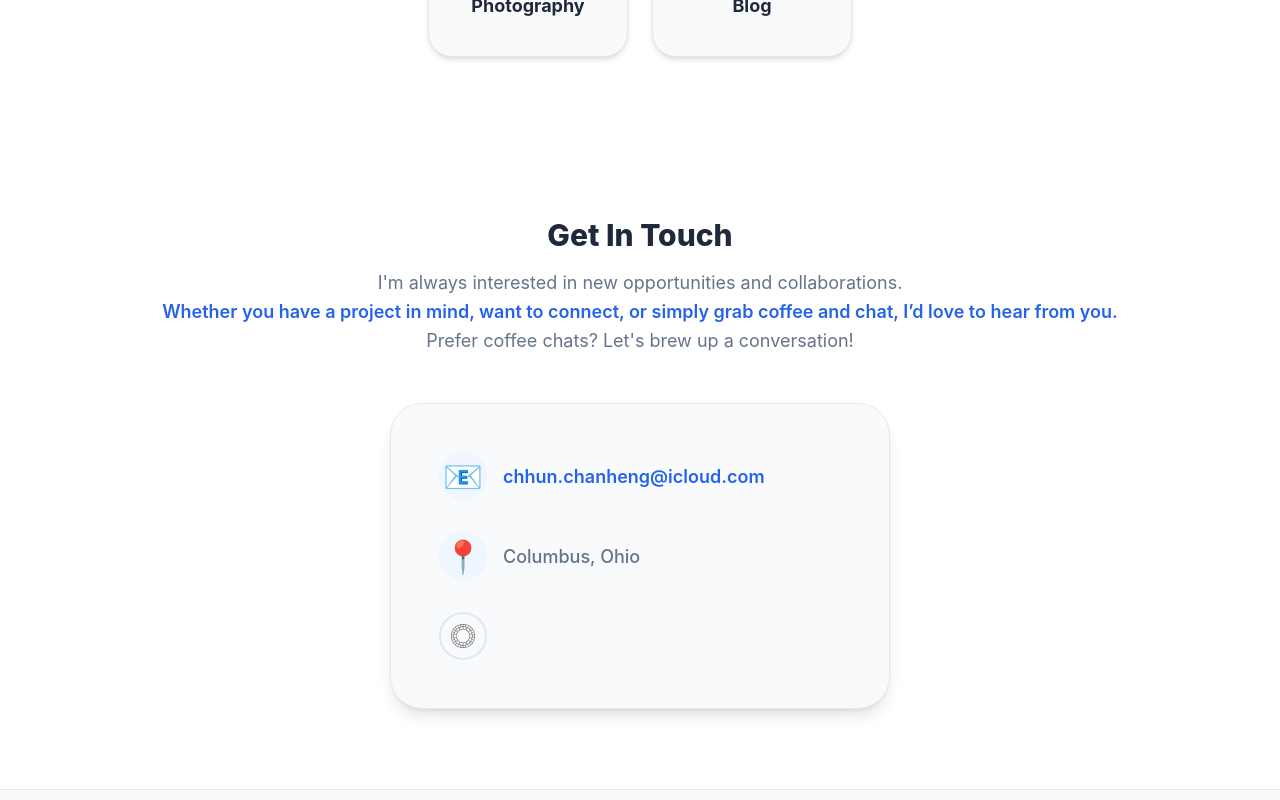
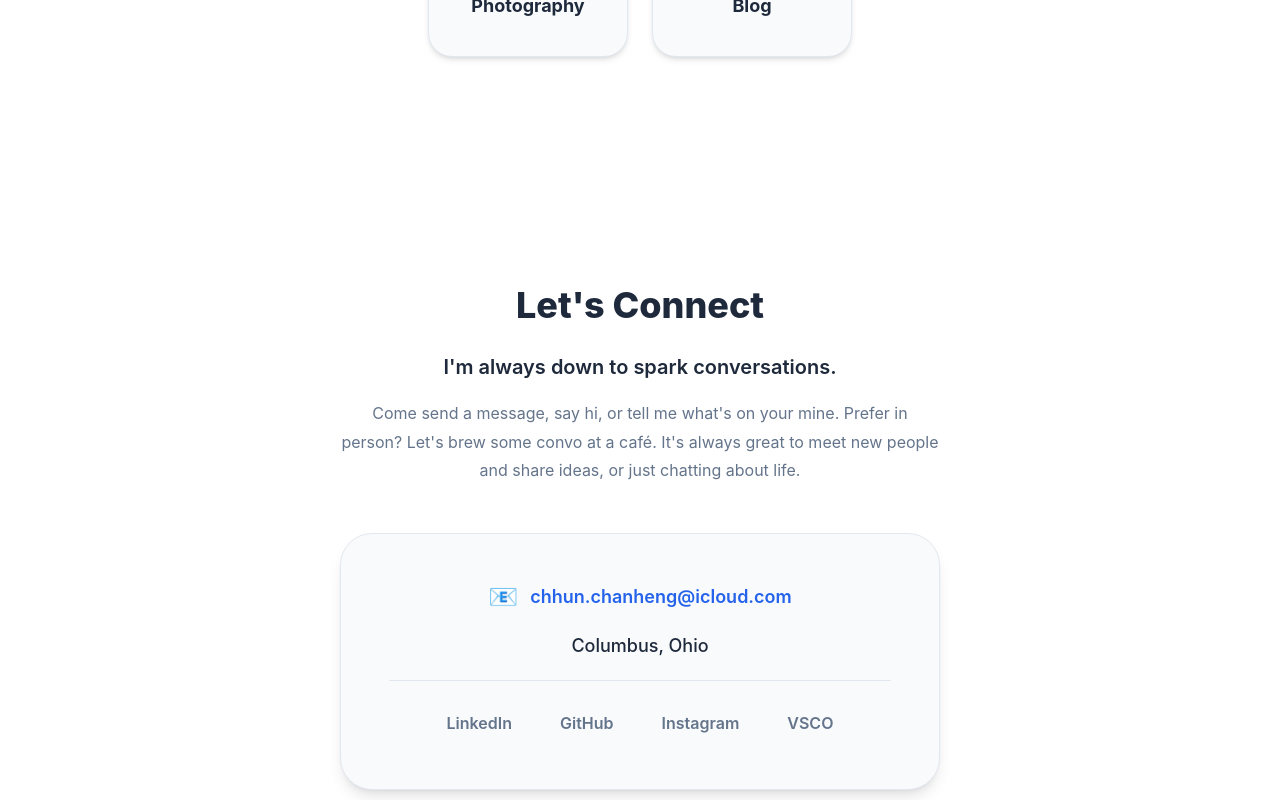
Before and after one commit to chanhengchhun/JeyPersonalWeb, a Vue app: page / in a window 1280 px wide. Shown: the part 1900-2700 px from the top of the page. Built offline with nearby package versions, Linux system fonts and the light colour scheme; the HTML template or start-up script is replaced by a standard one.

Commit message:
Update contact.vue's message and little design

```diff
--- a/src/components/Contact.vue
+++ b/src/components/Contact.vue
@@ -1,219 +1,189 @@
 <template>
-  <section id="contact" class="contact" aria-labelledby="contact-title">
+  <section id="contact" class="contact">
     <div class="container">
-      <h2 id="contact-title" class="contact-title">Get In Touch</h2>
-      <p class="contact-intro">
-        I'm always interested in new opportunities and collaborations.<br>
-        <span class="contact-highlight">Whether you have a project in mind, want to connect, or simply grab coffee and chat, I’d love to hear from you.</span><br>
-        Prefer coffee chats? Let's brew up a conversation!
-      </p>
-      <div class="contact-content">
-        <div class="contact-info" aria-label="Contact Information">
-          <div class="contact-icon-row">
-            <div class="contact-icon" aria-hidden="true">📧</div>
-            <a href="mailto:chhun.chanheng@icloud.com" class="contact-link" aria-label="Email chhun.chanheng@icloud.com">chhun.chanheng@icloud.com</a>
-          </div>
-          <div class="contact-icon-row">
-            <div class="contact-icon" aria-hidden="true">📍</div>
-            <span class="contact-label">Columbus, Ohio</span>
-          </div>
-          <div class="contact-icon-row">
-            <div class="social-icons-row">
-              <a href="https://vsco.co/jeiidany/gallery" class="social-btn vsco" target="_blank" rel="noopener" aria-label="VSCO">
-                <img src="../assets/icons/vsco-logo.png" alt="VSCO" width="24" height="24" />
-              </a>
-            </div>
-          </div>
+      <div class="header-section">
+        <h2 class="title">Let's Connect</h2>
+        <p class="intro">
+          I'm always down to spark conversations.
+        </p>
+        <p class="description">
+          Come send a message, say hi, or tell me what's on your mine. Prefer in person? Let's brew some convo at a café. It's always great to meet new people and share ideas, or just chatting about life.
+        </p>
+      </div>
+
+      <div class="contact-box">
+        <div class="info-item">
+          <span class="icon">📧</span>
+          <a href="mailto:chhun.chanheng@icloud.com">chhun.chanheng@icloud.com</a>
+        </div>
+
+        <div class="info-item">
+          <span>Columbus, Ohio</span>
+        </div>
+
+        <div class="social-links">
+          <a href="https://www.linkedin.com/in/chanheng-chh/" target="_blank" rel="noopener" aria-label="LinkedIn">LinkedIn</a>
+          <a href="https://github.com/chanhengchhun" target="_blank" rel="noopener" aria-label="GitHub">GitHub</a>
+          <a href="https://www.instagram.com/jey.chanh/" target="_blank" rel="noopener" aria-label="Instagram">Instagram</a>
+          <a href="https://vsco.co/jeiidany/gallery" target="_blank" rel="noopener" aria-label="VSCO">VSCO</a>
         </div>
       </div>
     </div>
   </section>
 </template>
 
-
-<script>
-
-export default {
-  name: 'Contact',
-  data() {
-    return {}
-  }
-}
+<script setup>
 </script>
 
 <style scoped>
 .contact {
   padding: var(--space-20) var(--space-6);
-  background: var(--color-background);
+  min-height: 100vh;
   display: flex;
   align-items: center;
   justify-content: center;
-  min-height: 80vh;
 }
 
 .container {
-  max-width: var(--max-width);
+  max-width: 700px;
   margin: 0 auto;
-  width: 100%;
   text-align: center;
 }
 
-.contact-title {
-  font-size: var(--text-3xl);
+.header-section {
+  margin-bottom: var(--space-12);
+}
+
+.title {
+  font-size: var(--text-4xl);
   font-weight: 800;
   color: var(--color-text-primary);
-  margin-bottom: var(--space-4);
+  margin-bottom: var(--space-6);
+  line-height: 1.2;
 }
 
-.contact-intro {
-  font-size: var(--text-lg);
-  color: var(--color-text-secondary);
-  margin-bottom: var(--space-12);
+.intro {
+  font-size: var(--text-xl);
+  color: var(--color-text-primary);
+  margin-bottom: var(--space-4);
   line-height: 1.6;
-}
-
-.contact-highlight {
-  color: var(--color-primary);
   font-weight: 600;
 }
 
-.contact-content {
-  display: flex;
-  justify-content: center;
-  width: 100%;
+.description {
+  font-size: var(--text-base);
+  color: var(--color-text-secondary);
+  line-height: 1.8;
+  max-width: 600px;
+  margin-left: auto;
+  margin-right: auto;
 }
 
-.contact-info {
+.contact-box {
   background: var(--color-surface);
   border: 1px solid var(--color-border);
   border-radius: var(--radius-2xl);
   padding: var(--space-12);
   box-shadow: var(--shadow-lg);
-  max-width: 500px;
-  width: 100%;
-  display: flex;
-  flex-direction: column;
-  gap: var(--space-8);
-  transition: all 0.3s ease;
 }
 
-.contact-info:hover {
-  transform: translateY(-4px);
-  box-shadow: var(--shadow-xl);
-}
-
-.contact-icon-row {
-  display: flex;
-  align-items: center;
-  gap: var(--space-4);
-  justify-content: flex-start;
-}
-
-.contact-icon {
-  font-size: 2rem;
+.info-item {
   display: flex;
   align-items: center;
   justify-content: center;
-  width: 3rem;
-  height: 3rem;
-  background: var(--color-primary-light);
-  border-radius: 50%;
-  flex-shrink: 0;
+  gap: var(--space-3);
+  margin-bottom: var(--space-6);
+  font-size: var(--text-lg);
 }
 
-.contact-link {
+.info-item:last-of-type {
+  margin-bottom: var(--space-8);
+}
+
+.icon {
+  font-size: 1.5rem;
+}
+
+.info-item a {
   color: var(--color-primary);
+  text-decoration: none;
   font-weight: 600;
-  text-decoration: none;
-  font-size: var(--text-lg);
   transition: color 0.2s ease;
 }
 
-.contact-link:hover {
+.info-item a:hover {
   color: var(--color-primary-dark);
   text-decoration: underline;
 }
 
-.contact-label {
-  color: var(--color-text-secondary);
-  font-size: var(--text-lg);
+.info-item span {
+  color: var(--color-text-primary);
   font-weight: 500;
 }
 
-.social-icons-row {
+.social-links {
   display: flex;
   gap: var(--space-4);
-  justify-content: flex-start;
+  justify-content: center;
+  flex-wrap: wrap;
+  padding-top: var(--space-6);
+  border-top: 1px solid var(--color-border);
 }
 
-.social-btn {
-  display: flex;
-  align-items: center;
-  justify-content: center;
-  width: 3rem;
-  height: 3rem;
-  border-radius: 50%;
-  background: var(--color-surface);
+.social-links a {
   color: var(--color-text-secondary);
-  border: 2px solid var(--color-border);
-  transition: all 0.3s ease;
   text-decoration: none;
+  font-weight: 600;
+  font-size: var(--text-base);
+  padding: var(--space-2) var(--space-4);
+  border-radius: var(--radius-lg);
+  transition: all 0.2s ease;
 }
 
-.social-btn img {
-  transition: all 0.3s ease;
-  opacity: 0.7;
+.social-links a:hover {
+  color: var(--color-primary);
+  background: var(--color-background);
 }
 
-.social-btn:hover img {
-  opacity: 1;
-}
-
-.social-btn:hover {
-  transform: translateY(-2px);
-  box-shadow: var(--shadow-md);
-}
-
-.social-btn.vsco:hover {
-  background: #6e6e6e;
-  color: white;
-  border-color: #6e6e6e;
-}
-
-/* Responsive Design */
 @media (max-width: 768px) {
   .contact {
     padding: var(--space-16) var(--space-4);
   }
 
-  .contact-info {
-    padding: var(--space-8);
-    gap: var(--space-6);
+  .title {
+    font-size: var(--text-2xl);
   }
 
-  .contact-icon-row {
-    flex-direction: column;
-    text-align: center;
-    gap: var(--space-3);
+  .intro {
+    font-size: var(--text-base);
   }
 
-  .social-icons-row {
-    justify-content: center;
+  .contact-box {
+    padding: var(--space-8);
+  }
+
+  .info-item {
+    font-size: var(--text-base);
   }
 }
 
 @media (max-width: 480px) {
-  .contact {
-    padding: var(--space-12) var(--space-2);
-  }
-
-  .contact-info {
+  .contact-box {
     padding: var(--space-6);
   }
 
-  .contact-link {
-    font-size: var(--text-base);
-    word-break: break-all;
+  .info-item {
+    flex-direction: column;
+    gap: var(--space-2);
+  }
+
+  .social-links {
+    flex-direction: column;
+    gap: var(--space-2);
+  }
+
+  .social-links a {
+    display: block;
   }
 }
 </style>
```
